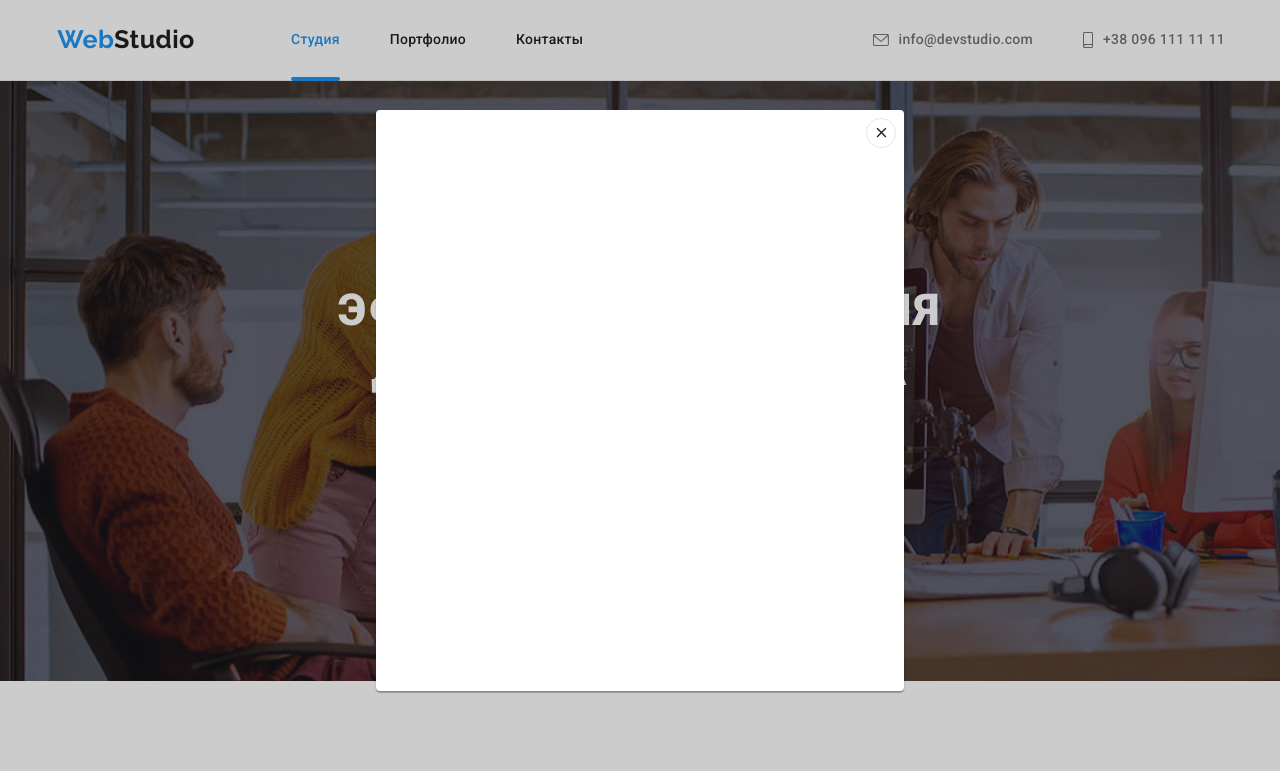
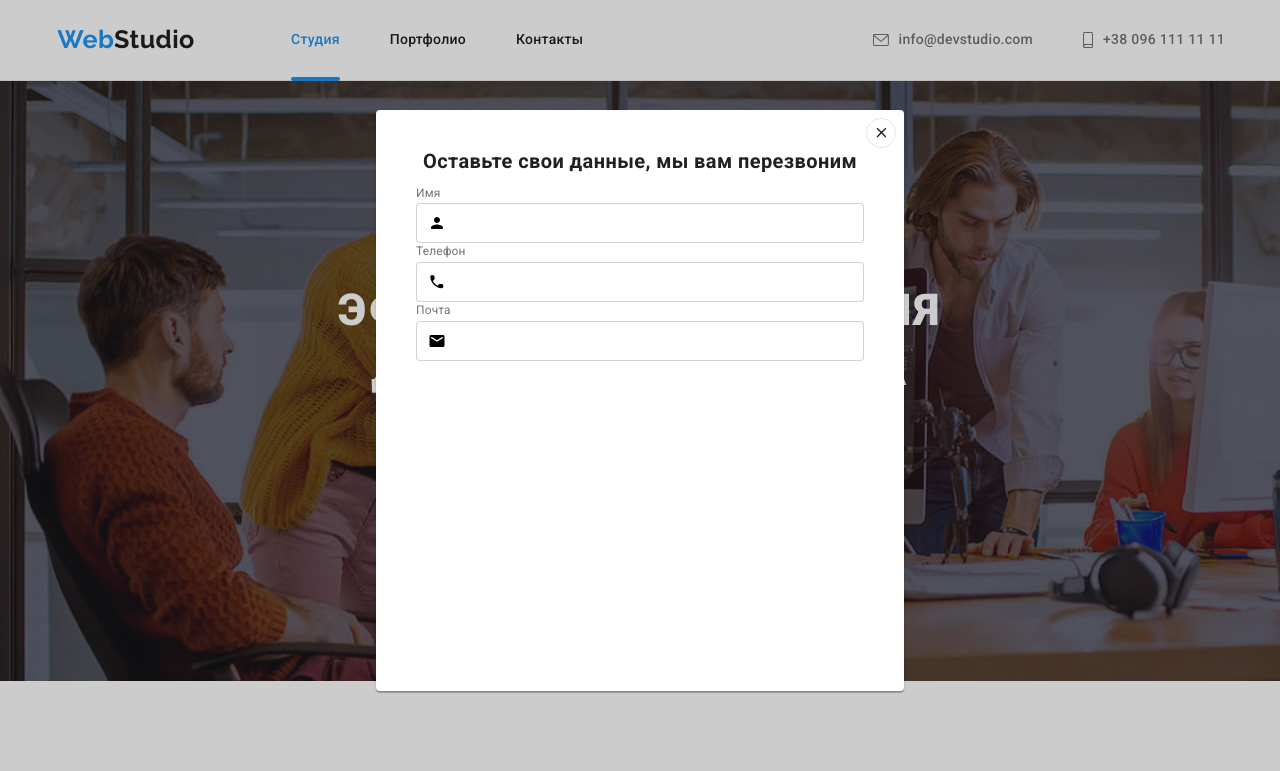
Before and after one commit to YoungSandw1ch/repeat-repo, a plain HTML site: page index.html in a window 1280 px wide. Both pictures are taken after a click on the button "Заказать услугу". Shown: the top 771 px of the page. Drawn offline with nearby package versions, Linux system fonts and the light colour scheme.

Commit message:
modal form

```diff
--- a/index.html
+++ b/index.html
@@ -408,6 +408,37 @@
           <use href="./images/icons.svg#icon-close"></use>
         </svg>
       </button>
+      <p class="modal__text">Оставьте свои данные, мы вам перезвоним</p>
+
+      <form action="javascript:void(0);" class="form" autocomplete="off" name="recall-form">
+        <label class="form__field">
+          Имя
+          <span class="form__wrapper">
+            <input class="form__input" type="text" name="name" minlength="3" maxlength="15">
+            <svg class="form__icon" width="18" height="18">
+              <use href="./images/icons.svg#icon-person"></use>
+            </svg>
+          </span>
+        </label>
+        <label class="form__field">
+          Телефон
+          <span class="form__wrapper">
+            <input class="form__input" type="tel" name="phone">
+            <svg class="form__icon" width="18" height="18">
+              <use href="./images/icons.svg#icon-phone"></use>
+            </svg>
+          </span>
+        </label>
+        <label class="form__field">
+          Почта
+          <span class="form__wrapper">
+            <input class="form__input" type="email" name="email">
+            <svg class="form__icon" width="18" height="18">
+              <use href="./images/icons.svg#icon-email"></use>
+            </svg>
+          </span>
+        </label>
+      </form>
     </div>
   </div>
 
--- /dev/null
+++ b/sass/components/_modal-form.scss
@@ -0,0 +1,46 @@
+.form {
+}
+
+.form__field {
+  font-size: 12px;
+  line-height: 1.166;
+  letter-spacing: 0.01em;
+  color: var(--secondFontColor);
+
+  &:not(:last-child) {
+    margin-bottom: 10px;
+  }
+}
+
+.form__wrapper {
+  position: relative;
+  display: inline-block;
+  margin-top: 4px;
+}
+
+.form__input {
+  display: block;
+  width: 448px;
+  height: 40px;
+
+  padding: 11px 12px 11px 42px;
+
+  border: 1px solid rgba(33, 33, 33, 0.2);
+  border-radius: 4px;
+  outline: none;
+}
+
+.form__field:focus-within .form__input {
+  border-color: var(--brandColor);
+}
+
+.form__field:focus-within .form__icon {
+  fill: var(--brandColor);
+}
+
+.form__icon {
+  position: absolute;
+  top: 50%;
+  left: 12px;
+  transform: translateY(-50%);
+}
--- a/sass/components/_modal-window.scss
+++ b/sass/components/_modal-window.scss
@@ -17,6 +17,7 @@
   position: relative;
   width: 528px;
   height: 581px;
+  padding: 40px;
 
   background-color: #ffffff;
   box-shadow: 0px 1px 3px rgba(0, 0, 0, 0.12), 0px 1px 1px rgba(0, 0, 0, 0.14),
@@ -70,3 +71,11 @@
 .overflow {
   overflow: hidden;
 }
+
+.modal__text {
+  font-weight: 700;
+  font-size: 20px;
+  line-height: 1.15;
+  text-align: center;
+  margin-bottom: 12px;
+}
--- a/sass/main.scss
+++ b/sass/main.scss
@@ -15,6 +15,7 @@
 @import './components/social';
 @import './components/signup';
 @import './components/modal-window';
+@import './components/modal-form';
 //=====layouts
 @import './layout/header';
 @import './layout/hero';
```
Also changed, not shown: css/main.css, css/main.min.css, 2 other files.
